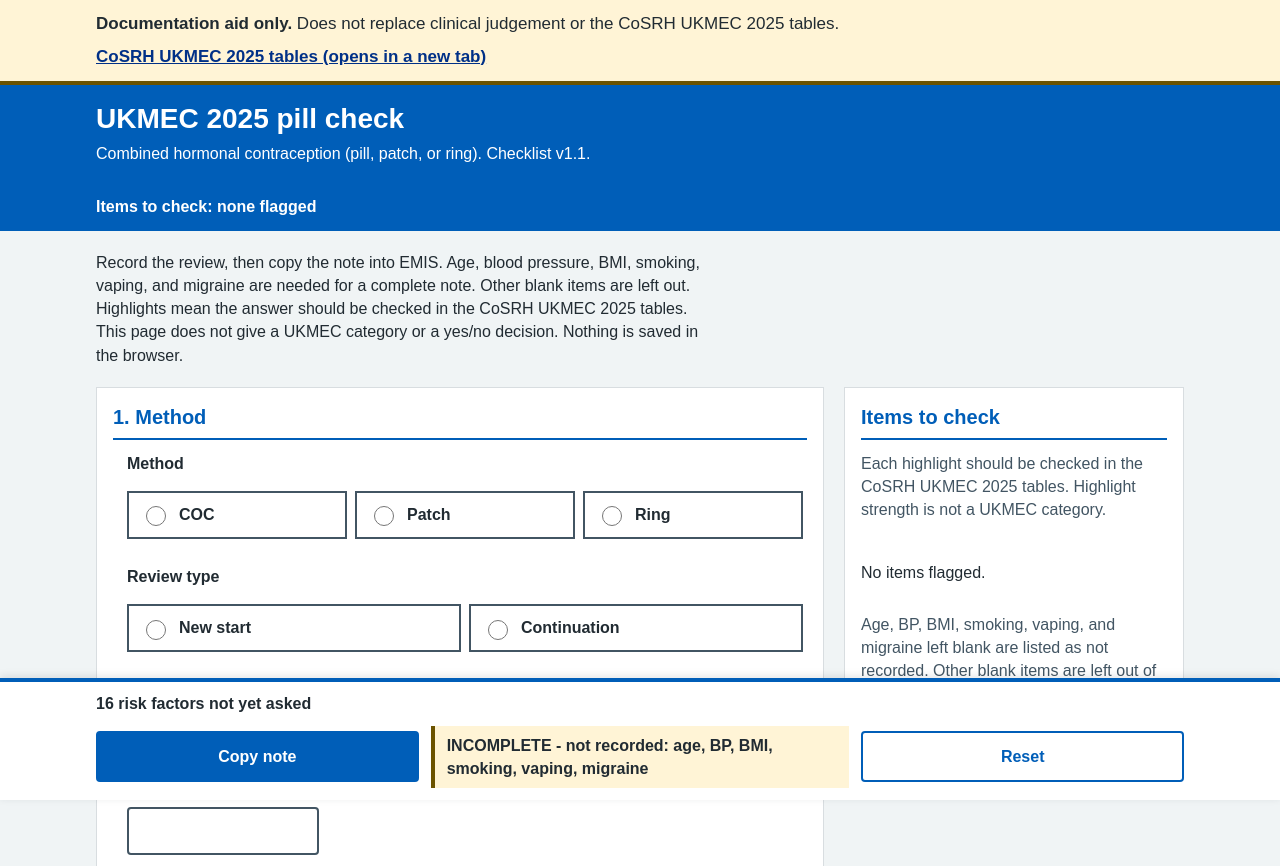
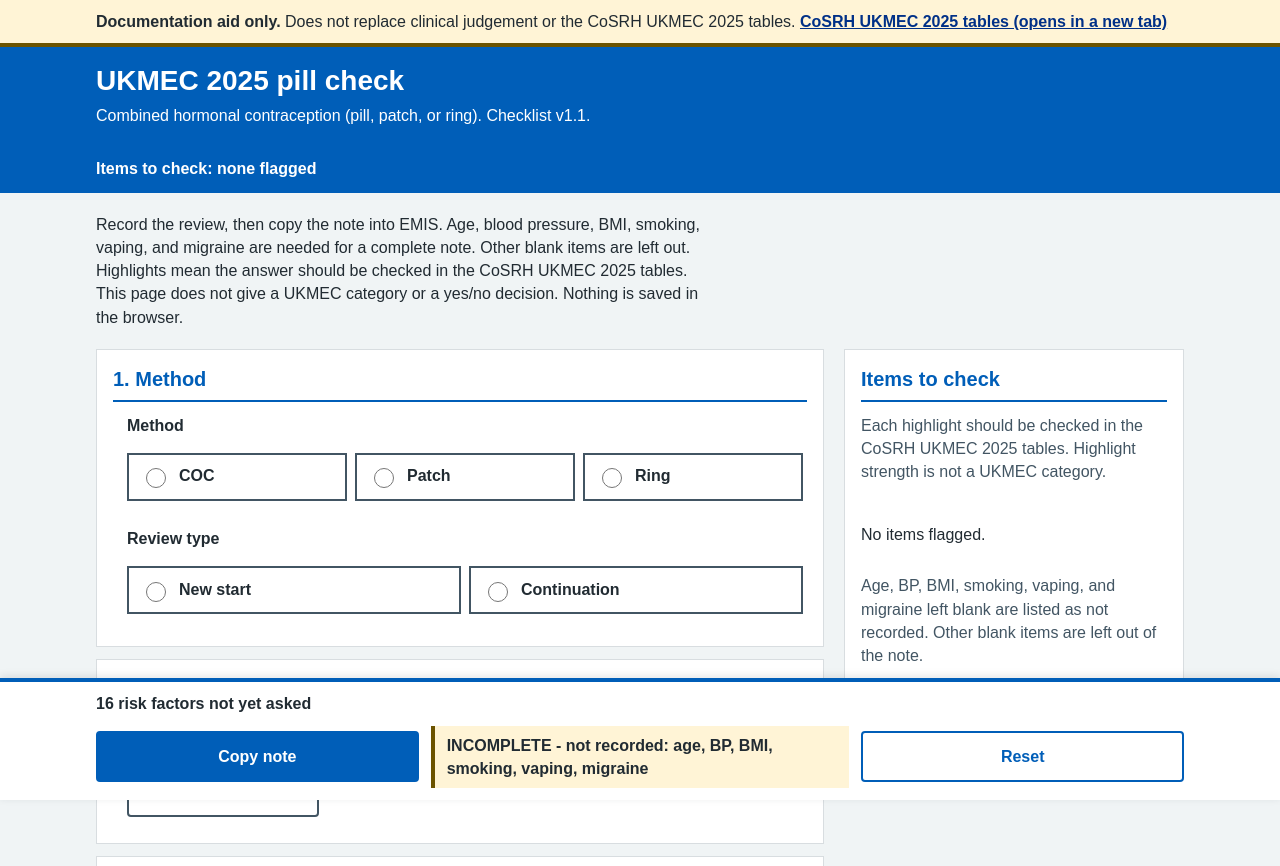
Before and after one commit to Kzh1012/QIP-MEC, a plain HTML site: page index.html in a window 1280 px wide. Shown: the top 866 px of the page. Drawn offline with Linux system fonts and the light colour scheme.

Commit message:
Put the documentation notice and CoSRH link on one line.
The banner was using a second line for the tables link.

Co-authored-by: Cursor <cursoragent@cursor.com>

```diff
--- a/index.html
+++ b/index.html
@@ -54,12 +54,18 @@
     background: var(--amber-bg);
     color: var(--text);
     border-bottom: 4px solid var(--amber-edge);
-    padding: 12px 16px;
-    font-size: 1.0625rem;
-  }
-
-  .banner p { margin: 0 0 8px; }
-  .banner p:last-child { margin: 0; }
+    padding: 10px 16px;
+    font-size: 1rem;
+  }
+
+  .banner p { margin: 0; }
+
+  @media (min-width: 840px) {
+    .banner p {
+      white-space: nowrap;
+      font-size: clamp(0.75rem, 1.38vw, 1rem);
+    }
+  }
 
   .banner a {
     color: var(--blue-dark);
@@ -479,8 +485,7 @@
 <a class="skip" href="#content">Skip to checklist</a>
 
 <div class="banner" role="note">
-  <p><strong>Documentation aid only.</strong> Does not replace clinical judgement or the CoSRH UKMEC 2025 tables.</p>
-  <p><a href="https://www.cosrh.org/Public/Standards-and-Guidance/uk-medical-eligibility-criteria-for-contraceptive-use-ukmec.aspx" target="_blank" rel="noopener noreferrer">CoSRH UKMEC 2025 tables (opens in a new tab)</a></p>
+  <p><strong>Documentation aid only.</strong> Does not replace clinical judgement or the CoSRH UKMEC 2025 tables. <a href="https://www.cosrh.org/Public/Standards-and-Guidance/uk-medical-eligibility-criteria-for-contraceptive-use-ukmec.aspx" target="_blank" rel="noopener noreferrer">CoSRH UKMEC 2025 tables (opens in a new tab)</a></p>
 </div>
 
 <header class="masthead">
```
